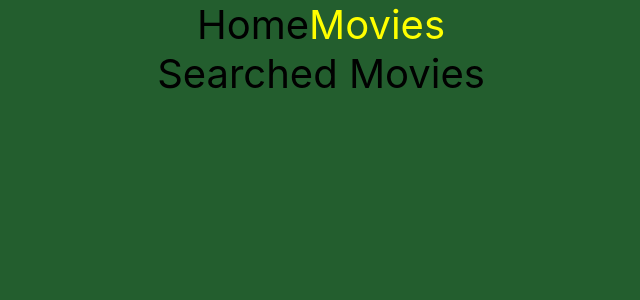
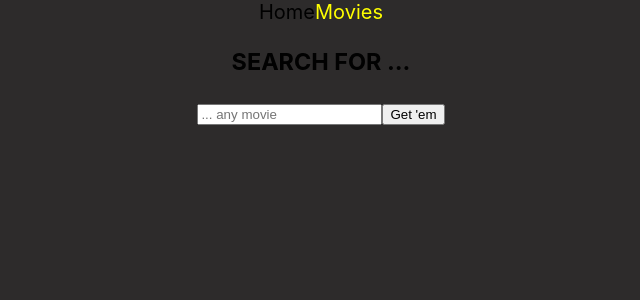
Before and after one commit to michamas/goit-react-hw-05-movies, a React (Create React App) app: page /movies in a window 1280 px wide. Shown: the top 300 px of the page, without its empty margins (319-959 px from the left). Built offline with nearby package versions, Linux system fonts and the light colour scheme; no server answers.

Commit message:
Searchbar

```diff
--- a/src/components/App.css
+++ b/src/components/App.css
@@ -5,5 +5,5 @@
   justify-content: center;
   align-items: center;
   color: #010101;
-  font-size: 40px;
+  font-size: 20px;
 }
--- a/src/components/App.jsx
+++ b/src/components/App.jsx
@@ -1,8 +1,6 @@
-import { Link, NavLink, Route, Routes } from 'react-router-dom';
+import { NavLink, Route, Routes } from 'react-router-dom';
 import './App.css';
 import { Home } from './Home/Home.js';
-import { useEffect } from 'react';
-import axios from 'axios';
 import styled from 'styled-components';
 import { Movies } from './Movies/Movies.js';
 
--- a/src/components/Home/Home.js
+++ b/src/components/Home/Home.js
@@ -1,26 +1,38 @@
 import axios from 'axios';
 import { API_KEY, BASE_URL } from 'components/App.jsx';
-import { useEffect } from 'react';
+import { useEffect, useState } from 'react';
 
 export const Home = () => {
+  const [titles, getTitles] = useState([]);
   const homeTrendingURL = 'trending/all/week';
 
-  const fetchMovies = async url => {
+  const fetchTrendingMovies = async () => {
     try {
-      const response = await axios.get(BASE_URL + url, {
+      const response = await axios.get(BASE_URL + homeTrendingURL, {
         params: {
           api_key: API_KEY,
         },
       });
-      console.log(response.data.results);
+      const results = [...response.data.results];
+      //   console.log(results);
+      getTitles(results);
     } catch (error) {
       console.log(error);
     }
   };
 
   useEffect(() => {
-    fetchMovies(homeTrendingURL);
-  });
+    fetchTrendingMovies();
+  }, []);
 
-  return <div>Home</div>;
+  return (
+    <>
+      <h3>TRENDING TODAY</h3>
+      <ul>
+        {titles.map(movie => (
+          <li key={movie.id}>{movie.title}</li>
+        ))}
+      </ul>
+    </>
+  );
 };
--- a/src/components/Movies/Movies.js
+++ b/src/components/Movies/Movies.js
@@ -1,26 +1,56 @@
 import axios from 'axios';
 import { API_KEY, BASE_URL } from 'components/App.jsx';
-import { useEffect } from 'react';
+import { useEffect, useState } from 'react';
 
 export const Movies = () => {
-  const searchedMoviesURL = 'search/search-movies';
+  const [titles, getTitles] = useState([]);
+  const [query, setQuery] = useState('');
+  const searchedMoviesURL = 'search/movie';
 
-  const fetchMovies = async url => {
+  const fetchSearchedMovies = async () => {
     try {
-      const response = await axios.get(BASE_URL + url, {
+      const response = await axios.get(BASE_URL + searchedMoviesURL, {
         params: {
           api_key: API_KEY,
+          query: query,
         },
       });
-      console.log(response.data.results);
+      const results = [...response.data.results];
+      console.log(results);
+      getTitles(results);
     } catch (error) {
       console.log(error);
     }
   };
 
-  useEffect(() => {
-    fetchMovies(searchedMoviesURL);
-  });
+  const handleChange = e => {
+    // e.preventDefault();
+    setQuery(e.target.value);
+  };
 
-  return <div>Searched Movies</div>;
+  const handleSubmit = e => {
+    e.preventDefault();
+    if (query !== '') {
+      fetchSearchedMovies();
+    }
+  };
+
+  return (
+    <>
+      <h3>SEARCH FOR ...</h3>
+      <form onSubmit={handleSubmit}>
+        <input
+          type="text"
+          placeholder="... any movie"
+          onChange={handleChange}
+        />
+        <button type="submit">Get 'em</button>
+      </form>
+      <ul>
+        {titles.map(movie => (
+          <li key={movie.id}>{movie.title}</li>
+        ))}
+      </ul>
+    </>
+  );
 };
--- a/src/index.css
+++ b/src/index.css
@@ -7,7 +7,7 @@ body {
     sans-serif;
   -webkit-font-smoothing: antialiased;
   -moz-osx-font-smoothing: grayscale;
-  background-color: rgb(35, 94, 46);
+  background-color: rgb(45, 43, 43);
 }
 
 code {
```
